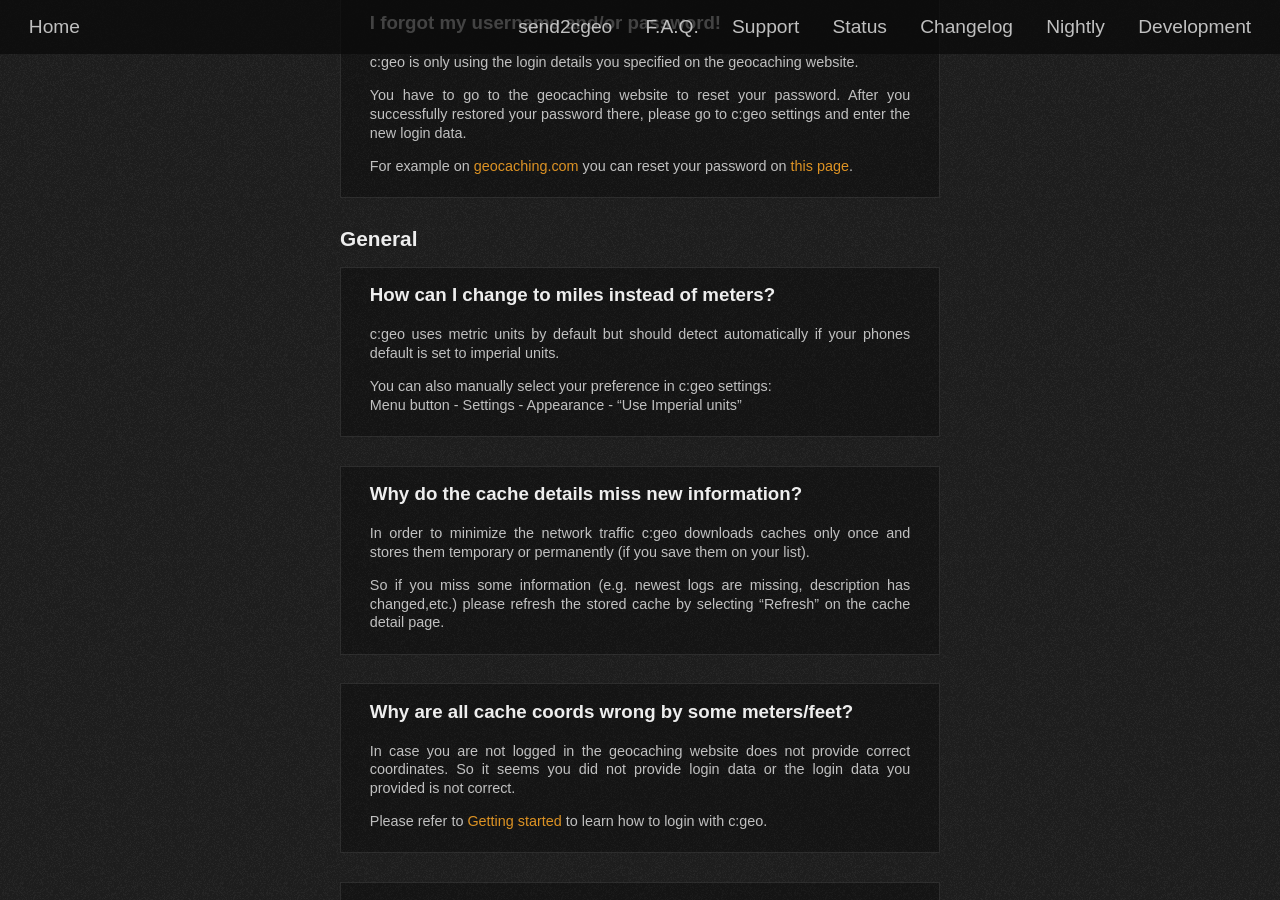
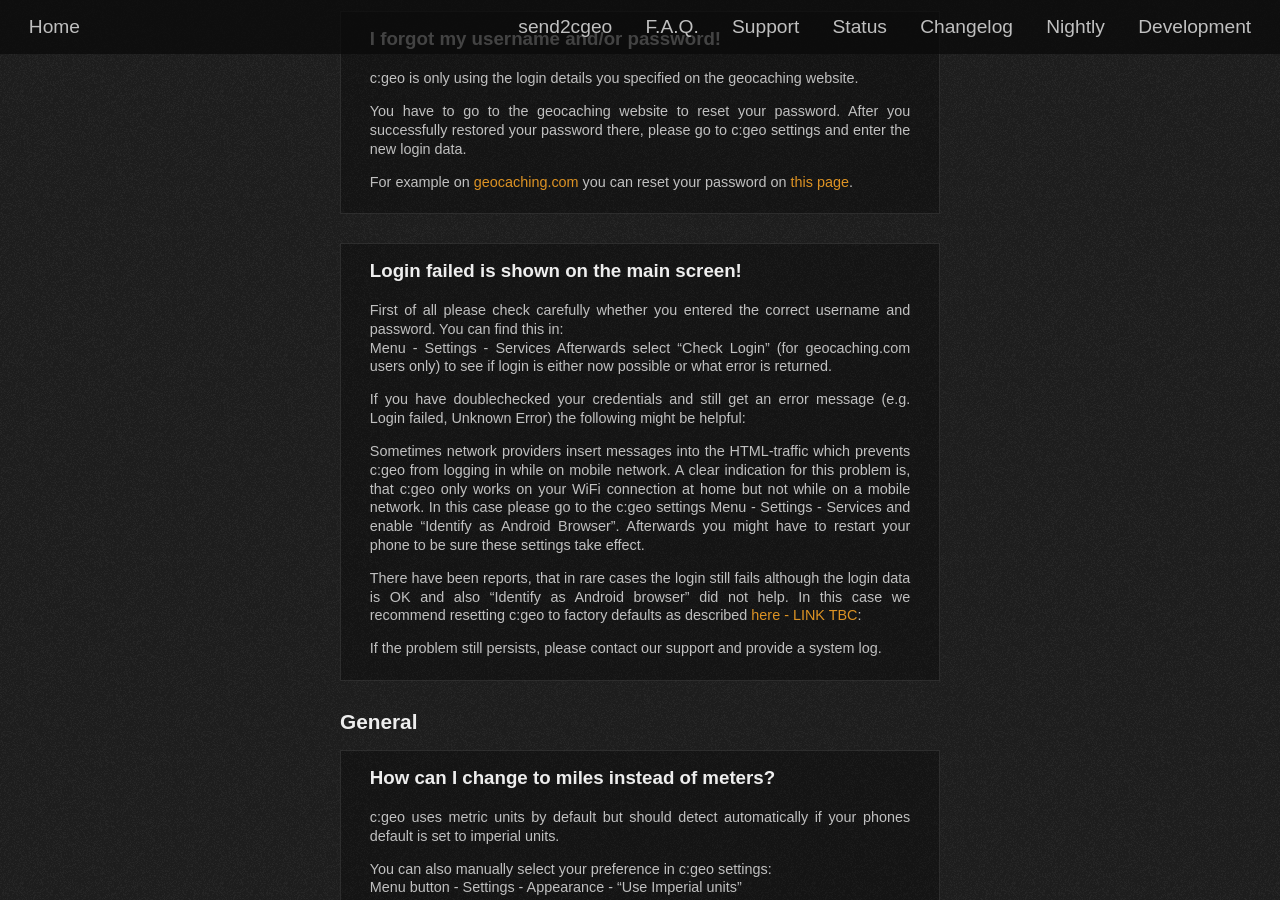
Before and after one commit to cgeo/cgeo.github.io, a Jekyll site: the page built from faq.html, in a window 1280 px wide and 900 px high, scrolled down 2718 px. Built offline with Jekyll 4.4.1, drawn with Linux system fonts in a browser that asks for light colours; some web fonts are replaced; some of the changed text lies outside the part shown.

Commit message:
FAQ Login failed

```diff
--- a/_data/faq.yml
+++ b/_data/faq.yml
@@ -69,6 +69,25 @@
             You have to go to the geocaching website to reset your password. After you successfully restored your password there, please go to c:geo settings and enter the new login data.
 
             For example on [geocaching.com](http://www.geocaching.com/) you can reset your password on [this page](https://www.geocaching.com/login/password.aspx).
+
+      - title: Login failed is shown on the main screen!
+        content: |
+            First of all please check carefully whether you entered the correct username and password.
+            You can find this in: \\
+            Menu - Settings - Services
+            Afterwards select "Check Login" (for geocaching.com users only) to see if login is either now possible or what error is returned.
+
+            If you have doublechecked your credentials and still get an error message (e.g. Login failed, Unknown Error) the following might be helpful:
+
+            Sometimes network providers insert messages into the HTML-traffic which prevents c:geo from logging in while on mobile network.
+            A clear indication for this problem is, that c:geo only works on your WiFi connection at home but not while on a mobile network.
+            In this case please go to the c:geo settings Menu - Settings - Services and enable "Identify as Android Browser".
+            Afterwards you might have to restart your phone to be sure these settings take effect.
+
+            There have been reports, that in rare cases the login still fails although the login data is OK and also "Identify as Android browser" did not help.
+            In this case we recommend resetting c:geo to factory defaults as described [here - LINK TBC](#):
+
+            If the problem still persists, please contact our support and provide a system log.
 
 - title: General
   items:
```
